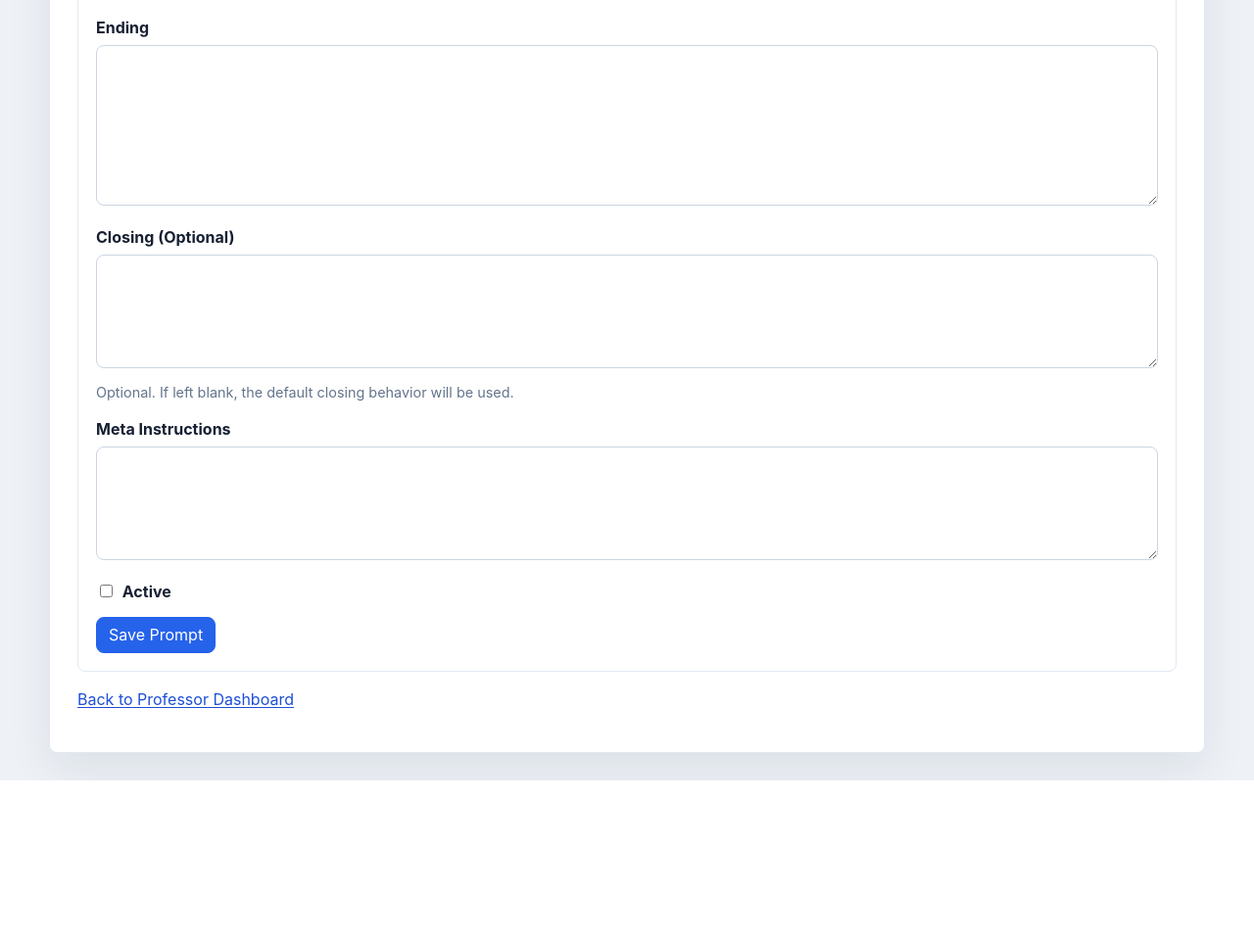
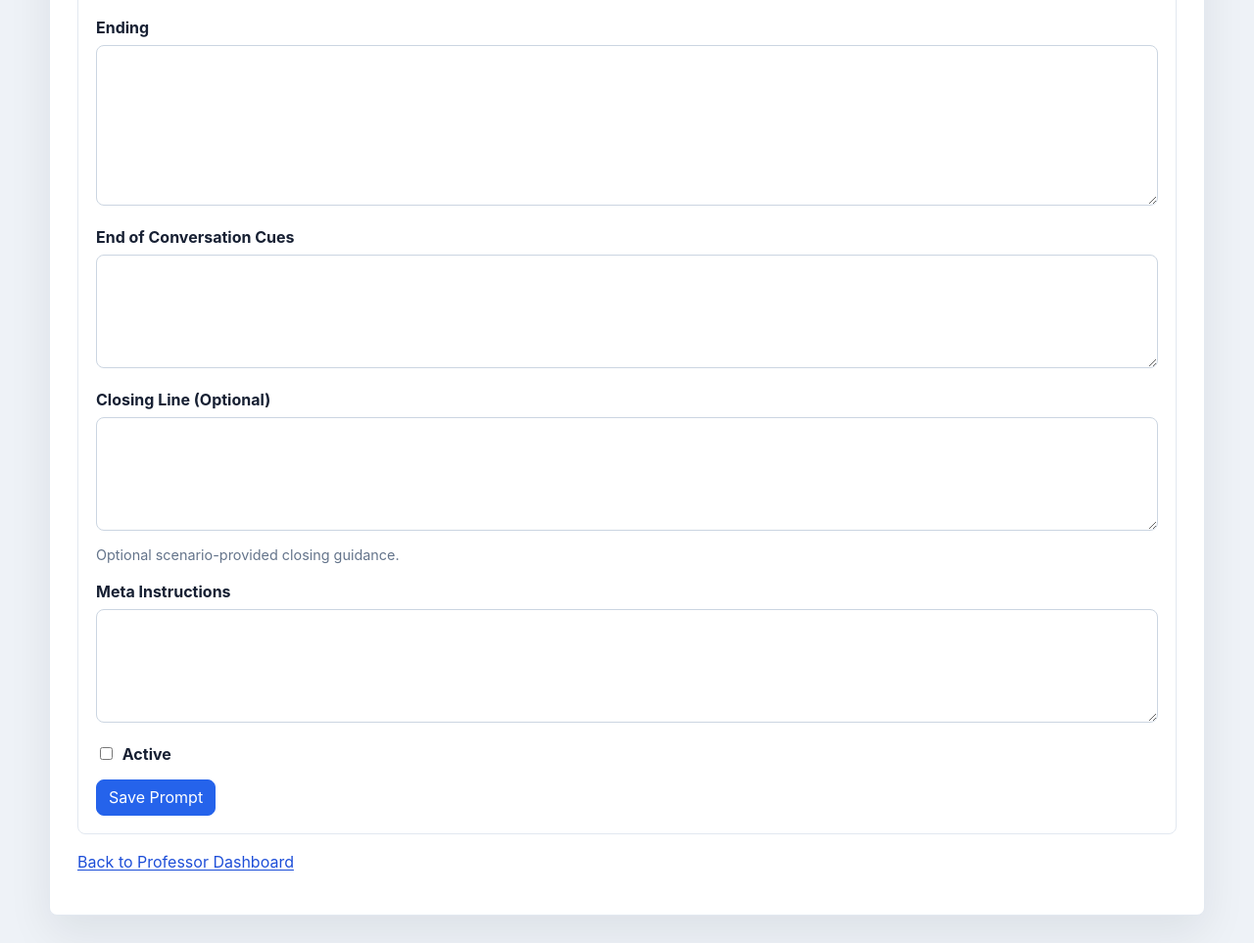
Before and after one commit to espkz/virtual-caretaker, a Django app: page /professor/prompts/new/ in a window 1280 px wide. Shown: the part 2227-3190 px from the top of the page at 98% size. Before the commit the page ends 3024 px from the top, so only its background shows below. Run offline with Django 5.2, Linux system fonts and the light colour scheme; the visitor is signed in with stand-in values (Sample User, id 1); parts of the project's set-up code (start-up, migrations or seed data) failed here and were passed over; some libraries are stand-ins or nearby versions.

Commit message:
adjust prompt form

```diff
--- a/vipdjango/vip/forms.py
+++ b/vipdjango/vip/forms.py
@@ -49,10 +49,15 @@ class RolePromptForm(forms.Form):
         help_text="Optional. One cue per line (bullet points are fine).",
     )
     ending = forms.CharField(widget=forms.Textarea(attrs={"rows": 6}))
+    end_of_conversation_cues = forms.CharField(
+        required=False,
+        widget=forms.Textarea(attrs={"rows": 4}),
+        help_text="Optional scenario guidance for recognizing and shaping a natural conclusion.",
+    )
     closing = forms.CharField(
         required=False,
         widget=forms.Textarea(attrs={"rows": 4}),
-        help_text="Optional. If left blank, the default closing behavior will be used.",
+        help_text="Optional scenario-provided closing guidance.",
     )
     meta_instructions = forms.CharField(
         required=False,
@@ -103,6 +108,7 @@ class RolePromptForm(forms.Form):
                 sections,
                 ["ending", "end", "conversation progression: end", "conversation progression: ending"],
             ),
+            "end_of_conversation_cues": find_section_by_aliases(sections, ["end of conversation cues"]),
             "closing": find_section_by_aliases(sections, ["closing", "final response"]),
             "meta_instructions": find_section_by_aliases(
                 sections,
@@ -131,6 +137,7 @@ class RolePromptForm(forms.Form):
             block("Middle", data.get("middle")),
             block("Middle to Ending Cues", data.get("middle_to_ending_cues")),
             block("Ending", data.get("ending")),
+            block("End of Conversation Cues", data.get("end_of_conversation_cues")),
             block("Closing", data.get("closing")),
             block("Meta Instructions", data.get("meta_instructions")),
         ]
--- a/vipdjango/vip/templates/vip/prompt_form.html
+++ b/vipdjango/vip/templates/vip/prompt_form.html
@@ -153,7 +153,12 @@
                 </div>
 
                 <div class="field">
-                    <label for="{{ form.closing.id_for_label }}">Closing (Optional)</label>
+                    <label for="{{ form.end_of_conversation_cues.id_for_label }}">End of Conversation Cues</label>
+                    {{ form.end_of_conversation_cues }}
+                </div>
+
+                <div class="field">
+                    <label for="{{ form.closing.id_for_label }}">Closing Line (Optional)</label>
                     {{ form.closing }}
                     {% if form.closing.help_text %}
                     <p class="preview-note">{{ form.closing.help_text }}</p>
@@ -206,6 +211,7 @@
         "id_middle",
         "id_middle_to_ending_cues",
         "id_ending",
+        "id_end_of_conversation_cues",
         "id_closing",
         "id_meta_instructions",
     ];
@@ -238,6 +244,7 @@
             section("Middle", getValue("id_middle")) +
             section("Middle to Ending Cues", getValue("id_middle_to_ending_cues")) +
             section("Ending", getValue("id_ending")) +
+            section("End of Conversation Cues", getValue("id_end_of_conversation_cues")) +
             section("Closing", getValue("id_closing")) +
             section("Meta Instructions", getValue("id_meta_instructions"))
         ).trim();
```
Also changed, not shown: prompts/caregiver_prompt.md (+2 -0 lines), prompts/peggy_collins_prompt.md (+2 -0 lines), prompts/prompt_template.md (+22 -2 lines), prompts/role_prompt_fillable.md (+4 -0 lines).
